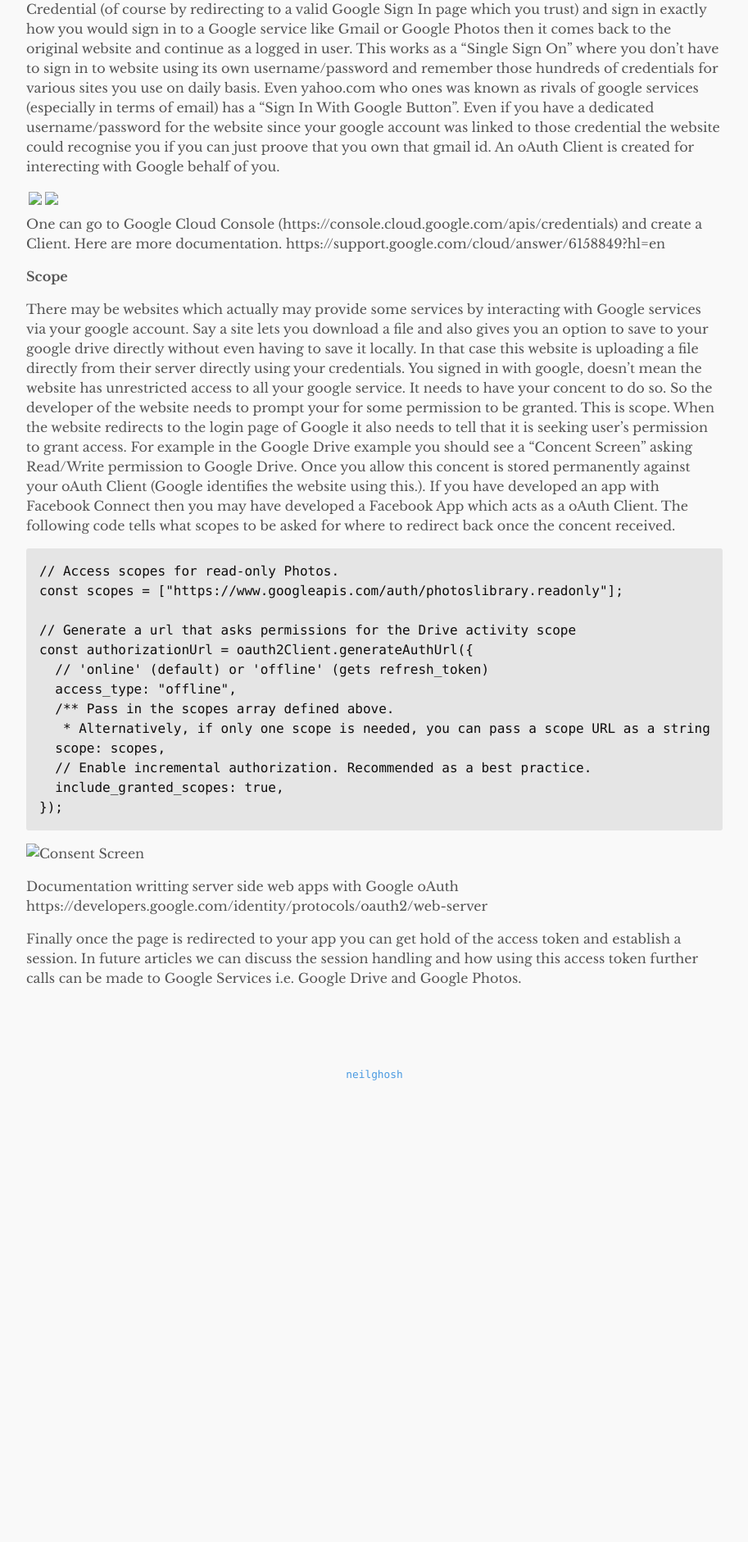
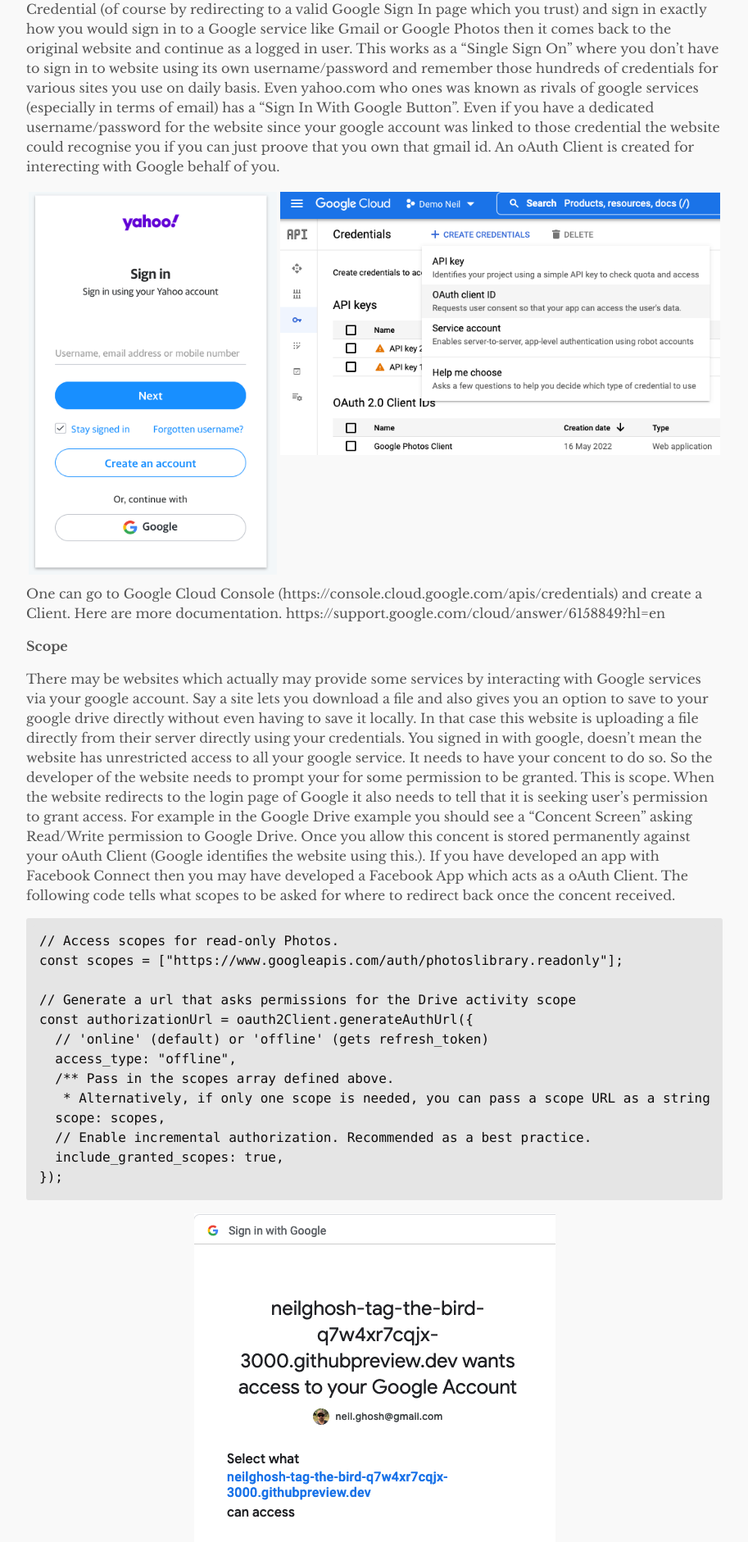
Before and after one commit to neilghosh/neilghosh.github.io, a Jekyll site: the page built from _posts/2022/2022-07-20-building-application-with-google-oauth-identity.md, in a window 1280 px wide. Shown: the part 456-2337 px from the top of the page at 82% size, without its empty margins (183-1096 px from the left). Built offline with Jekyll 4.4.1, drawn with Linux system fonts in a browser that asks for light colours; a script that is not in the unit is left out; before the commit the page ends 1824 px from its top, so only the background shows below that.

Commit message:
Update 2022-07-20-building-application-with-google-oauth-identity.md

````diff
--- a/_posts/2022/2022-07-20-building-application-with-google-oauth-identity.md
+++ b/_posts/2022/2022-07-20-building-application-with-google-oauth-identity.md
@@ -10,7 +10,7 @@
 <table>
   <tr>
     <td>
-<img src="./yahoo-signin.png" /> </td><td> <img src="google-oauth-client.png" />
+<img src="/assets/2022/yahoo-signin.png" /> </td><td> <img src="/assets/2022/google-oauth-client.png" />
     </td>
     </tr>
   </table>
@@ -38,7 +38,7 @@
 });
 ```
 
-![Consent Screen](./consent-screen.png)
+![Consent Screen](/assets/2022/consent-screen.png)
 
 Documentation writting server side web apps with Google oAuth
 https://developers.google.com/identity/protocols/oauth2/web-server
````
